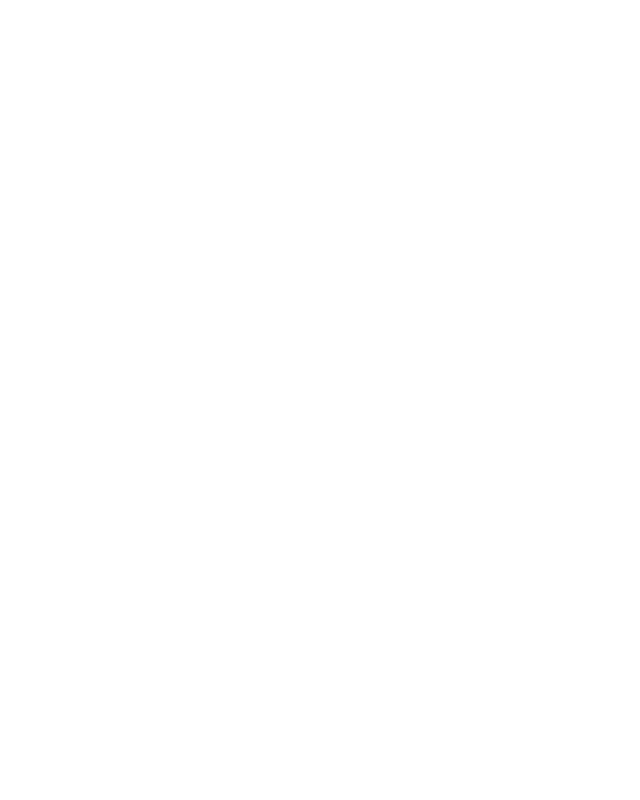
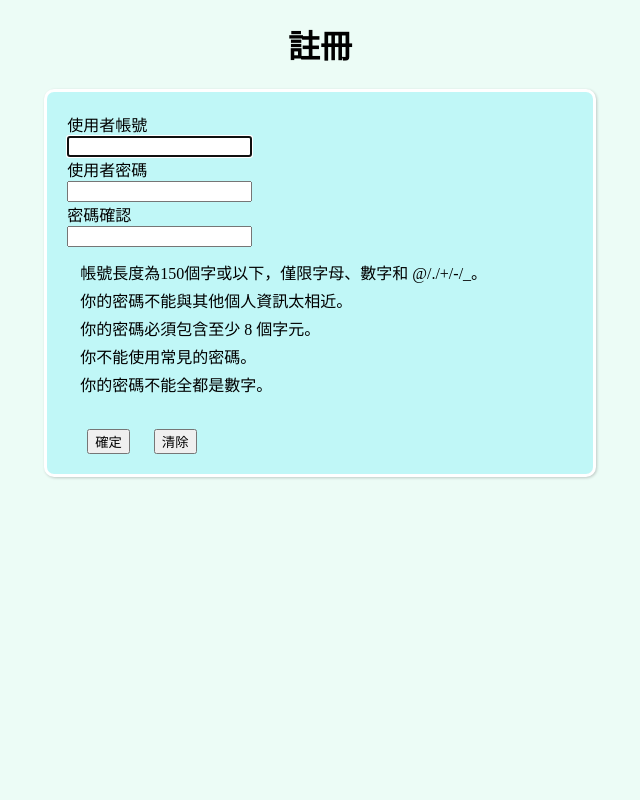
Before and after one commit to Ohnokaoru/message_board_report, a Django app: page /user-register/ in a window 1280 px wide. Before the commit the part shown is empty. Shown: the whole page, without its empty margins (320-960 px from the left). Run offline with Django 5.2, Linux system fonts and the light colour scheme.

Commit message:
完成註冊

```diff
--- a/static/css/style.css
+++ b/static/css/style.css
@@ -1,3 +1,38 @@
 body {
-    background-color: rgb(205, 250, 235);
+    background-color: rgb(236, 252, 246)
 }
+
+#title {
+    text-align: center;
+}
+
+#register-table {
+    padding: 10px;
+}
+
+#register-form {
+    margin: auto;
+    padding: 20px;
+    background-color: rgb(192, 247, 247);
+    width: 40%;
+    border-radius: 10px;
+    border: solid white;
+    box-shadow: 1px 1px 3px rgba(0, 0, 0, 0.2);
+
+}
+
+#submit-button,
+#reset-button {
+    margin-top: 10px;
+    margin-left: 20px;
+}
+
+#message {
+    color: red;
+    font-weight: 700;
+}
+
+#errors {
+    color: red;
+    margin-bottom: 10px;
+}
--- a/user/templates/user/user-register.html
+++ b/user/templates/user/user-register.html
@@ -0,0 +1,69 @@
+{% extends "base.html" %}
+{% load static %}
+{% block title%}註冊{% endblock %}
+
+{% block content%}
+<div id="title">
+    <h1>註冊</h1>
+</div>
+
+<div id="register-form">
+    <form action="" method="POST">
+        {%csrf_token%}
+
+        <label for="{{form.username.id_for_label}}">使用者帳號</label> <br>
+        {{form.username}} <br>
+
+        <label for="{{form.password1.id_for_label}}">使用者密碼</label> <br>
+        {{form.password1}} <br>
+
+        <label for="{{form.password2.id_for_labe}}">密碼確認</label> <br>
+        {{form.password2}} <br>
+
+        <div id="register-table">
+            <table>
+                <tr>
+                    <td>帳號長度為150個字或以下，僅限字母、數字和 @/./+/-/_。</td>
+                </tr>
+                <tr>
+                    <td>你的密碼不能與其他個人資訊太相近。</td>
+                </tr>
+                <tr>
+                    <td>你的密碼必須包含至少 8 個字元。</td>
+                </tr>
+                <tr>
+                    <td>你不能使用常見的密碼。</td>
+                </tr>
+                <tr>
+                    <td>你的密碼不能全都是數字。</td>
+                </tr>
+            </table>
+        </div>
+
+        <div id="message">
+            {{message}}
+        </div>
+
+        <div id="errors">
+            {% for field in form %}
+            {% if field.errors %}
+            {% for error in field.errors %}
+            {{error}} <br>
+            {% endfor %}
+            {% endif %}
+            {% endfor %}
+
+            {% if form.non_field_errors %}
+            {% for error in form.non_field_errors %}
+            {{error}} <br>
+            {% endfor %}
+            {% endif %}
+        </div>
+
+
+        <input type="submit" name="submit-button" id="submit-button" value="確定">
+        <input type="reset" name="reset-button" id="reset-button" value="清除">
+
+    </form>
+</div>
+{% endblock %}
--- a/user/views.py
+++ b/user/views.py
@@ -14,7 +14,7 @@ def user_register(request):
             form.save()
 
         else:
-            message = "資料錯誤"
+            message = "資料錯誤:"
 
     else:
         form = UserCreationForm()
```
Also changed, not shown: 1 other file.
